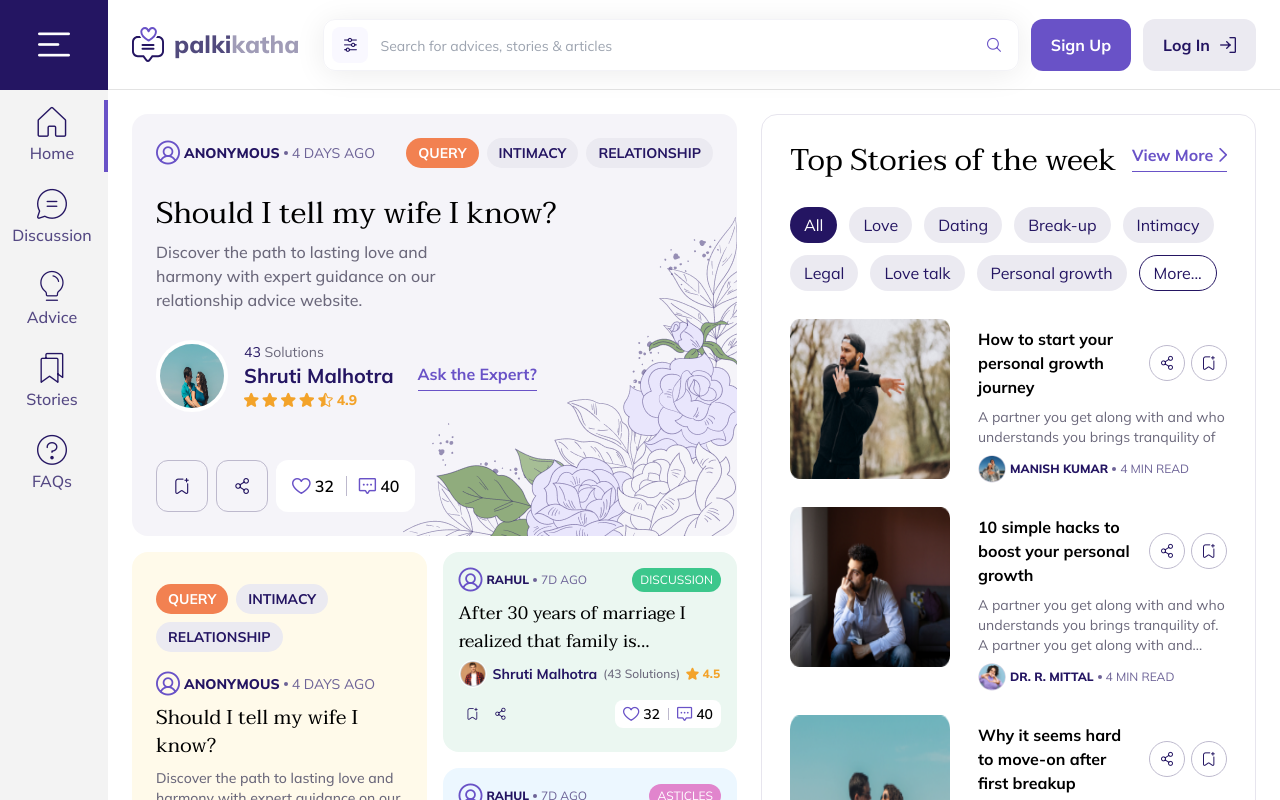
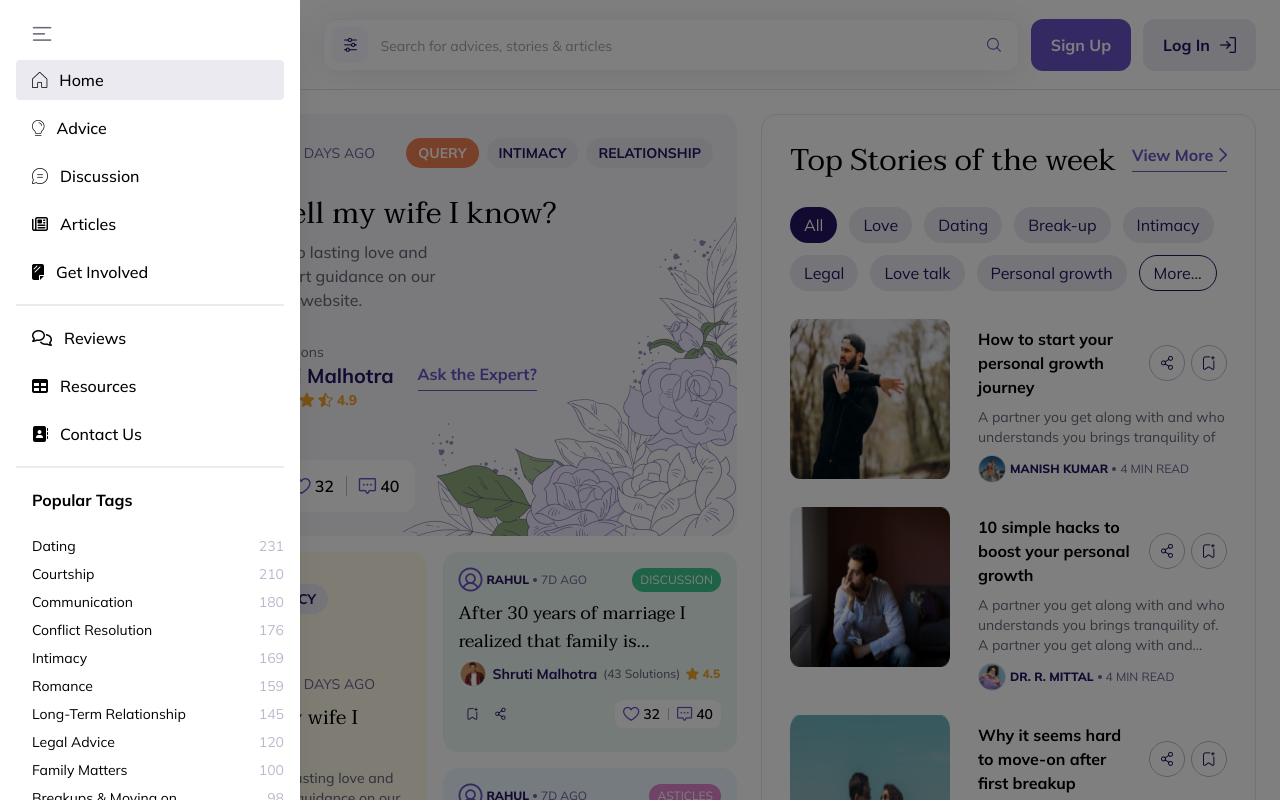
Before and after one commit to tohirbek009/palkikatha, a Vue app: page / in a window 1280 px wide. Both pictures are taken after a click on the element 54 px from the left and 45 px from the top of the page. Shown: the top 800 px of the page. Built offline with nearby package versions, Linux system fonts and the light colour scheme.

Commit message:
[Feature] Implement new Sidebar menu design

```diff
--- a/index.html
+++ b/index.html
@@ -4,9 +4,12 @@
     <meta charset="UTF-8" />
     <link rel="icon" type="image/svg+xml" href="/logo.svg" />
     <meta name="viewport" content="width=device-width, initial-scale=1.0" />
+    <!-- Google Fonts -->
     <link rel="preconnect" href="https://fonts.googleapis.com">
     <link rel="preconnect" href="https://fonts.gstatic.com" crossorigin>
     <link href="https://fonts.googleapis.com/css2?family=Mulish:wght@400;500;600;700;800&family=Taviraj:wght@400;500;600&display=swap" rel="stylesheet">
+    <!-- FontAwesome -->
+    <link rel="stylesheet" href="https://cdnjs.cloudflare.com/ajax/libs/font-awesome/6.4.2/css/all.min.css" integrity="sha512-z3gLpd7yknf1YoNbCzqRKc4qyor8gaKU1qmn+CShxbuBusANI9QpRohGBreCFkKxLhei6S9CQXFEbbKuqLg0DA==" crossorigin="anonymous" referrerpolicy="no-referrer" />
     <title>Palkikatha</title>
   </head>
   <body>
--- a/src/components/BaseButton.vue
+++ b/src/components/BaseButton.vue
@@ -51,7 +51,9 @@ const bgColor = computed(() => {
       primary: 'bg-primary',
       secondary: 'bg-secondary',
       light: 'bg-light',
-      lightest: 'bg-lightest'
+      lightest: 'bg-lightest',
+      gray: 'bg-gray',
+      grayLight: 'bg-grayLight'
     };
     return colors[props.color];
   }
--- a/src/components/dialog/DialogSidebarMenu.vue
+++ b/src/components/dialog/DialogSidebarMenu.vue
@@ -2,7 +2,7 @@
 import { computed, ref, watch } from 'vue';
 import { useRoute } from 'vue-router';
 import { Dialog, DialogPanel, TransitionChild, TransitionRoot } from '@headlessui/vue';
-import { sideMenuItems } from '../../data/sidebar';
+import { newMenuItems, popularTags } from '../../data/sidebar';
 
 const props = defineProps({
   show: Boolean
@@ -30,7 +30,7 @@ const closeMenu = () => {
 
 <template>
    <TransitionRoot as="template" :show="open">
-    <Dialog as="div" class="relative z-40 lg:hidden" @close="closeMenu">
+    <Dialog as="div" class="relative z-40" @close="closeMenu">
       <TransitionChild as="template" enter="transition-opacity ease-linear duration-300" enter-from="opacity-0"
         enter-to="opacity-100" leave="transition-opacity ease-linear duration-300" leave-from="opacity-100"
         leave-to="opacity-0">
@@ -41,29 +41,61 @@ const closeMenu = () => {
         <TransitionChild as="template" enter="transition ease-in-out duration-300 transform"
           enter-from="-translate-x-full" enter-to="translate-x-0" leave="transition ease-in-out duration-300 transform"
           leave-from="translate-x-0" leave-to="-translate-x-full">
-          <DialogPanel class="relative flex flex-col shadow-xl h-fit bg-white">
-            <div class="flex items-center px-5 py-4 space-x-4 bg-primary">
-              <button class="h-7 w-7" @click="closeMenu">
-                <i class="icon-circle-xmark text-3xl text-white"></i>
-              </button>
-              <div class="font-medium text-base text-white">Menu</div>
+          <DialogPanel class="relative flex flex-col shadow-xl h-full overflow-auto bg-white p-4 max-lg:w-full min-w-[300px]">
+            <nav class="flex flex-col space-y-2 z-10">
+              <div class="px-2">
+                <BaseButton icon="icon-menu-bars" color="gray" variant="text" @click="closeMenu"/>
               </div>
-
-            <nav class="flex flex-col space-y-2 my-2.5 z-10">
+              <div class="flex flex-col sm:max-lg:flex-row justify-between">
+                <div class="flex flex-col space-y-2">
                   <RouterLink
-                v-for="item in sideMenuItems"
+                    v-for="item in newMenuItems[0]"
                     :to="item.to"
                     :key="item.to"
                     :class="[
-                  'flex items-center p-4 group font-medium border-r-4 duration-300',
-                  { 'border-r-transparent': currentPath !== item.to },
-                  { 'border-r-secondary text-secondary': currentPath === item.to }
+                      'flex items-center py-2 px-4 font-medium duration-300 rounded hover:bg-light',
+                      { 'bg-transparent': currentPath !== item.to },
+                      { 'bg-light': currentPath === item.to }
                     ]"
                     @click="closeMenu"
                   >
-                <i :class="[item.icon, { 'text-grayLight': currentPath !== item.to }, 'w-7 h-7 flex items-center justify-center text-xl group-hover:text-secondary']"></i>
-                <span class="group-hover:text-secondary ml-2">{{ item.name }}</span>
+                    <i :class="[item.icon, 'flex items-center justify-center']"></i>
+                    <span class="ml-3">{{ item.name }}</span>
                   </RouterLink>
+                </div>
+                <div class="max-sm:my-3 lg:my-3 border border-light"></div>
+                <div class="flex flex-col space-y-2">
+                  <RouterLink
+                    v-for="item in newMenuItems[1]"
+                    :to="item.to"
+                    :key="item.to"
+                    :class="[
+                      'flex items-center py-2 px-4 font-medium duration-300 rounded hover:bg-light',
+                      { 'bg-transparent': currentPath !== item.to },
+                      { 'bg-light': currentPath === item.to }
+                    ]"
+                    @click="closeMenu"
+                  >
+                    <i :class="[item.icon, 'flex items-center justify-center']"></i>
+                    <span class="ml-3">{{ item.name }}</span>
+                  </RouterLink>
+                </div>
+                <div class="max-sm:my-3 lg:my-3 border border-light"></div>
+                <!-- Popular Tags: -->
+                <div class="w-full sm:max-lg:w-[25%] flex flex-col space-y-2 my-2 pl-4">
+                  <div class="font-bold mb-4">Popular Tags</div>
+                  <div v-for="tag in popularTags[0]" :key="tag.name" class="flex items-center justify-between text-sm sp">
+                    <div>{{ tag.name }}</div>
+                    <div class="text-grayLight">{{ tag.count }}</div>
+                  </div>
+                </div>
+                <div class="w-full sm:max-lg:w-[25%] flex flex-col space-y-2 pl-4">
+                  <div v-for="tag in popularTags[1]" :key="tag.name" class="flex items-center justify-between text-sm">
+                    <div>{{ tag.name }}</div>
+                    <div class="text-grayLight">{{ tag.count }}</div>
+                  </div>
+                </div>
+              </div>
             </nav>
           </DialogPanel>
         </TransitionChild>
--- /dev/null
+++ b/src/components/dialog/DialogSidebarOldMenu.vue
@@ -0,0 +1,73 @@
+<script setup>
+import { computed, ref, watch } from 'vue';
+import { useRoute } from 'vue-router';
+import { Dialog, DialogPanel, TransitionChild, TransitionRoot } from '@headlessui/vue';
+import { sideMenuItems } from '../../data/sidebar';
+
+const props = defineProps({
+  show: Boolean
+});
+
+const emits = defineEmits(['update:show']);
+
+const route = useRoute();
+
+const currentPath = computed(() => {
+  return route.path;
+});
+
+const open = ref(props.show);
+
+watch(props, () => {
+  open.value = props.show;
+});
+
+const closeMenu = () => {
+  open.value = false;
+  emits('update:show', false);
+};
+</script>
+
+<template>
+   <TransitionRoot as="template" :show="open">
+    <Dialog as="div" class="relative z-40" @close="closeMenu">
+      <TransitionChild as="template" enter="transition-opacity ease-linear duration-300" enter-from="opacity-0"
+        enter-to="opacity-100" leave="transition-opacity ease-linear duration-300" leave-from="opacity-100"
+        leave-to="opacity-0">
+        <div class="fixed inset-0 bg-black bg-opacity-50" />
+      </TransitionChild>
+
+      <div class="fixed inset-0 z-40 flex">
+        <TransitionChild as="template" enter="transition ease-in-out duration-300 transform"
+          enter-from="-translate-x-full" enter-to="translate-x-0" leave="transition ease-in-out duration-300 transform"
+          leave-from="translate-x-0" leave-to="-translate-x-full">
+          <DialogPanel class="relative flex flex-col shadow-xl h-fit bg-white">
+            <div class="flex items-center px-5 py-4 space-x-4 bg-primary">
+              <button class="h-7 w-7" @click="closeMenu">
+                <i class="icon-circle-xmark text-3xl text-white"></i>
+              </button>
+              <div class="font-medium text-base text-white">Menu</div>
+            </div>
+
+            <nav class="flex flex-col space-y-2 my-2.5 z-10">
+              <RouterLink
+                v-for="item in sideMenuItems"
+                :to="item.to"
+                :key="item.to"
+                :class="[
+                  'flex items-center p-4 group font-medium border-r-4 duration-300',
+                  { 'border-r-transparent': currentPath !== item.to },
+                  { 'border-r-secondary text-secondary': currentPath === item.to }
+                ]"
+                @click="closeMenu"
+              >
+                <i :class="[item.icon, { 'text-grayLight': currentPath !== item.to }, 'w-7 h-7 flex items-center justify-center text-xl group-hover:text-secondary']"></i>
+                <span class="group-hover:text-secondary ml-2">{{ item.name }}</span>
+              </RouterLink>
+            </nav>
+          </DialogPanel>
+        </TransitionChild>
+      </div>
+    </Dialog>
+  </TransitionRoot>
+</template>
--- a/src/components/layout/TheNavbar.vue
+++ b/src/components/layout/TheNavbar.vue
@@ -32,7 +32,7 @@ const openForgotPassDialog = () => {
 <template>
   <div class="fixed top-0 left-0 w-full md:h-18 lg:h-22 z-30 bg-white">
     <div class="flex items-center h-full">
-      <div class="hidden md:flex items-center w-22 lg:w-26 h-full bg-primary cursor-pointer">
+      <div class="hidden md:flex items-center w-22 lg:w-26 h-full bg-primary cursor-pointer" @click="openDialogSidebar">
         <i class="icon-menu-bars text-2xl text-white mx-auto"></i>
       </div>
 
--- a/src/data/sidebar.js
+++ b/src/data/sidebar.js
@@ -25,3 +25,103 @@ export const sideMenuItems = [
     to: '/faq'
   }
 ];
+
+export const newMenuItems = [
+  // First Block Items
+  [
+    {
+      name: 'Home',
+      icon: 'icon-house',
+      to: '/'
+    },
+    {
+      name: 'Advice',
+      icon: 'icon-lightbulb',
+      to: '/advice'
+    },
+    {
+      name: 'Discussion',
+      icon: 'icon-chat-circle-text',
+      to: '/discussion'
+    },
+    {
+      name: 'Articles',
+      icon: 'fa-regular fa-newspaper',
+      to: '#'
+    },
+    {
+      name: 'Get Involved',
+      icon: 'fa-solid fa-sheet-plastic',
+      to: '#'
+    },
+  ],
+  // Second Block Items
+  [
+    {
+      name: 'Reviews',
+      icon: 'fa-regular fa-comments',
+      to: '#'
+    },
+    {
+      name: 'Resources',
+      icon: 'fa-solid fa-table',
+      to: '#'
+    },
+    {
+      name: 'Contact Us',
+      icon: 'fa-solid fa-address-book',
+      to: '#'
+    },
+  ],
+];
+
+export const popularTags = [
+  [
+    {
+      name: 'Dating',
+      count: 231
+    },
+    {
+      name: 'Courtship',
+      count: 210
+    },
+    {
+      name: 'Communication',
+      count: 180
+    },
+    {
+      name: 'Conflict Resolution',
+      count: 176
+    },
+    {
+      name: 'Intimacy',
+      count: 169
+    },
+  ],
+  [
+    {
+      name: 'Romance',
+      count: 159
+    },
+    {
+      name: 'Long-Term Relationship',
+      count: 145
+    },
+    {
+      name: 'Legal Advice',
+      count: 120
+    },
+    {
+      name: 'Family Matters',
+      count: 100
+    },
+    {
+      name: 'Breakups & Moving on',
+      count: 98
+    },
+    {
+      name: 'Self Development',
+      count: 89
+    },
+  ]
+]
--- a/tailwind.config.js
+++ b/tailwind.config.js
@@ -39,15 +39,12 @@ export default {
       },
       borderRadius: {
         '2.5xl': '1.25rem'
-      }
+      },
+      screens: {
+        md: '840px',
+      },
     },
-    screens: {
-      sm: '480px',
-      md: '820px',
-      lg: '976px',
-      xl: '1280px',
-      '2xl': '1536px'
-    },
+
     fontFamily: {
       sans: ['Mulish', 'sans-serif'],
       taviraj: ['Taviraj']
```
Lines whose indentation alone changed are shown as unchanged.
